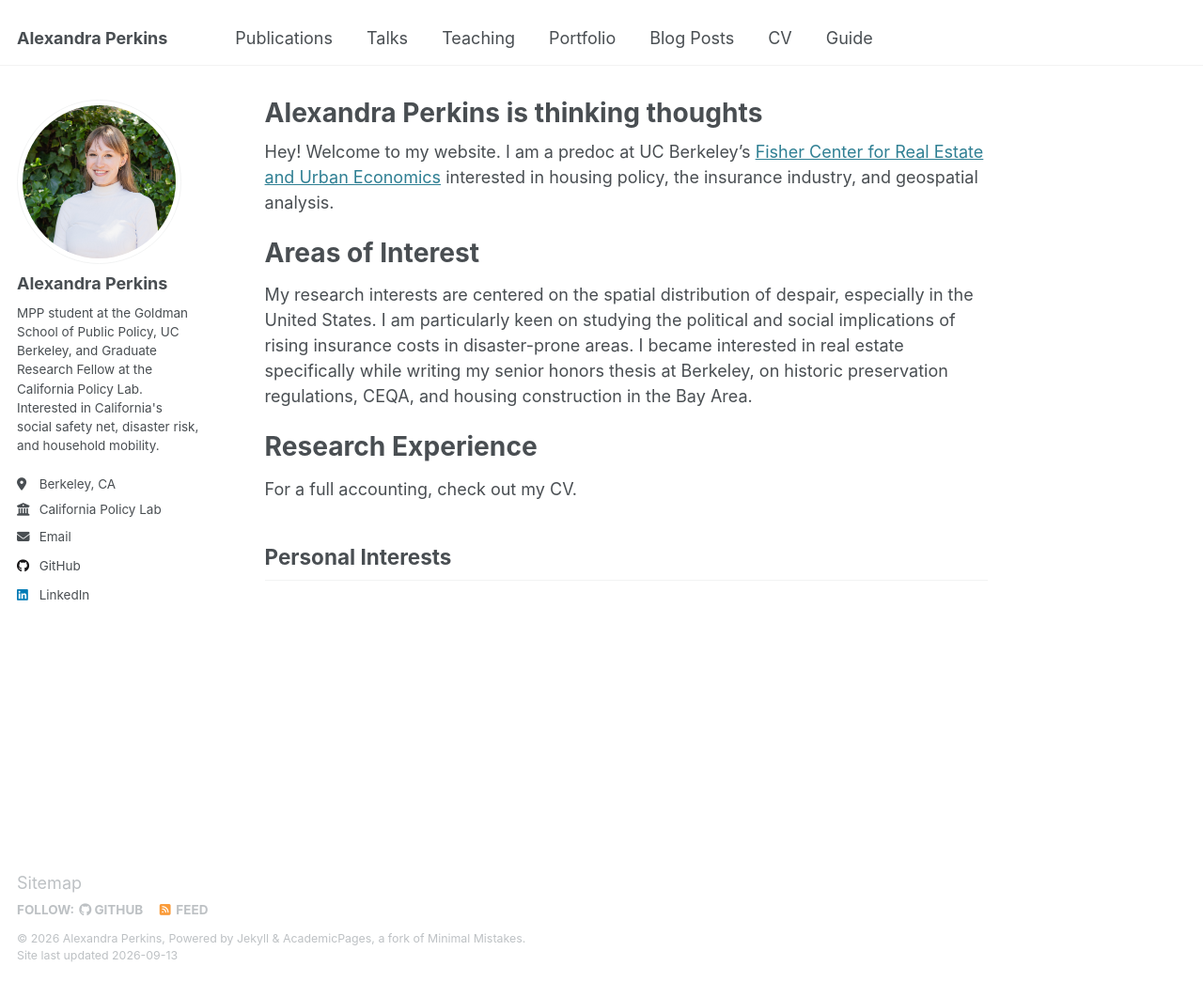
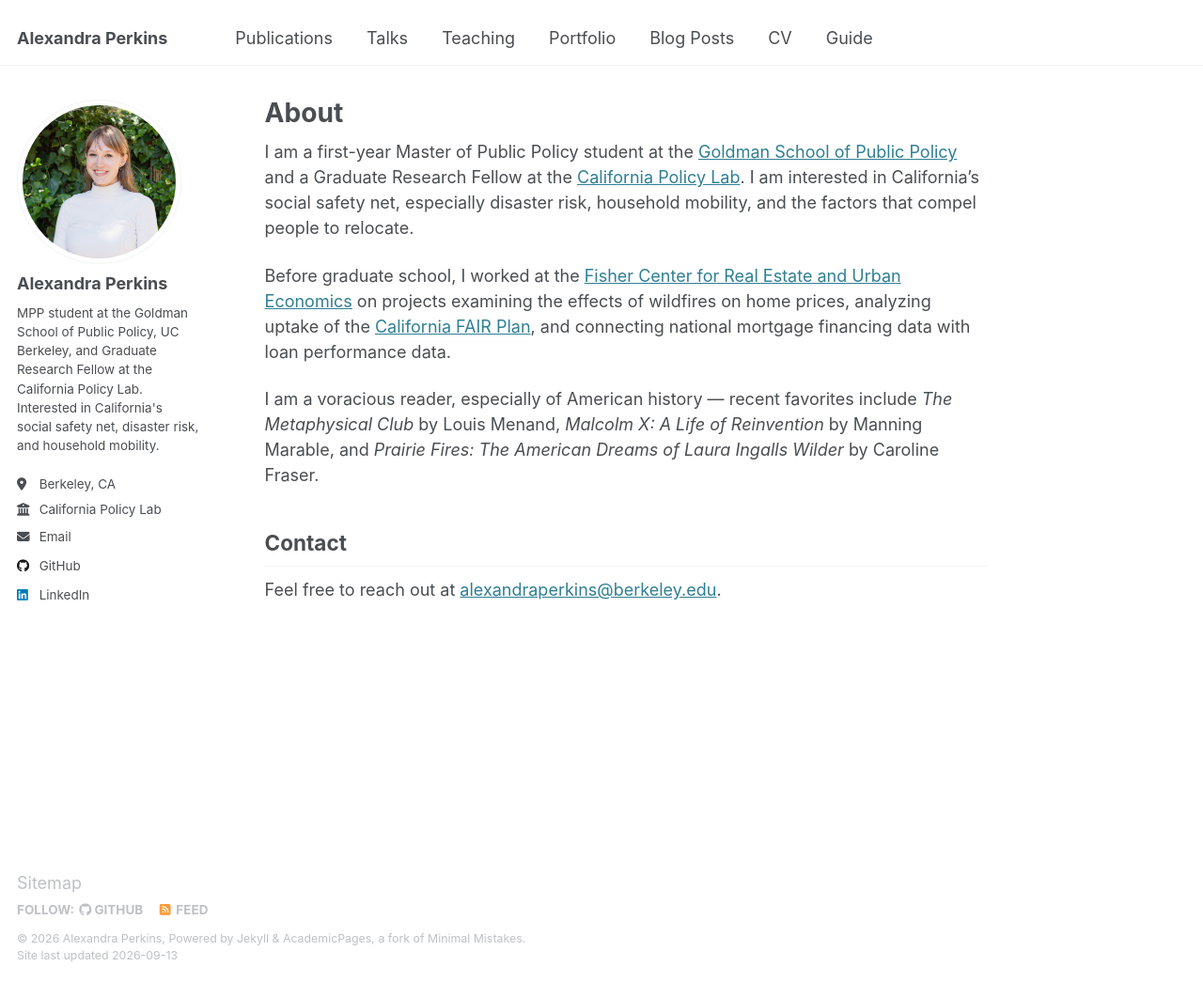
Before and after one commit to perkinsalex/perkinsalex.github.io, a Jekyll site: the page built from _pages/about.md, in a window 1280 px wide and 1045 px high. Shown: the whole window at 94% size. Built offline with Jekyll 4.4.1, drawn with Linux system fonts in a browser that asks for light colours.

Commit message:
Update about.md

```diff
--- a/_pages/about.md
+++ b/_pages/about.md
@@ -1,21 +1,19 @@
 ---
 permalink: /
-title: "Alexandra Perkins is thinking thoughts"
+title: "About"
+excerpt: "About me"
 author_profile: true
 redirect_from:
   - /about/
   - /about.html
 ---
 
-Hey! Welcome to my website. I am a predoc at UC Berkeley's [Fisher Center for Real Estate and Urban Economics](https://haas.berkeley.edu/realestate/) interested in housing policy, the insurance industry, and geospatial analysis.
+I am a first-year Master of Public Policy student at the [Goldman School of Public Policy](https://gspp.berkeley.edu/) and a Graduate Research Fellow at the [California Policy Lab](https://www.capolicylab.org/). I am interested in California's social safety net, especially disaster risk, household mobility, and the factors that compel people to relocate.
 
-Areas of Interest
-======
-My research interests are centered on the spatial distribution of despair, especially in the United States. I am particularly keen on studying the political and social implications of rising insurance costs in disaster-prone areas. I became interested in real estate specifically while writing my senior honors thesis at Berkeley, on historic preservation regulations, CEQA, and housing construction in the Bay Area.
+Before graduate school, I worked at the [Fisher Center for Real Estate and Urban Economics](https://haas.berkeley.edu/real-estate/fisher-center/) on projects examining the effects of wildfires on home prices, analyzing uptake of the [California FAIR Plan](https://haas.berkeley.edu/wp-content/uploads/Brookings__California_FAIR_Plan-11.pdf), and connecting national mortgage financing data with loan performance data.
 
-Research Experience
-======
-For a full accounting, check out my CV.
+I am a voracious reader, especially of American history — recent favorites include *The Metaphysical Club* by Louis Menand, *Malcolm X: A Life of Reinvention* by Manning Marable, and *Prairie Fires: The American Dreams of Laura Ingalls Wilder* by Caroline Fraser.
 
-Personal Interests
-------
+## Contact
+
+Feel free to reach out at [alexandraperkins@berkeley.edu](mailto:alexandraperkins@berkeley.edu).
```
